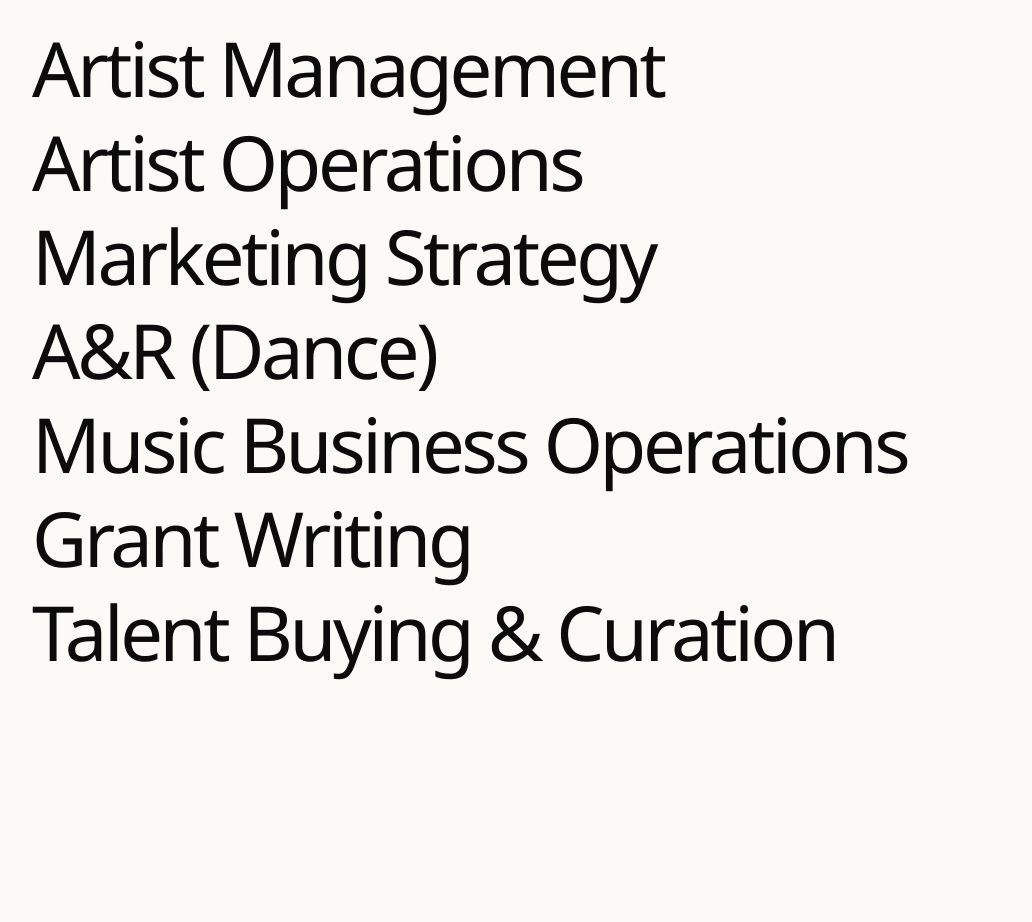
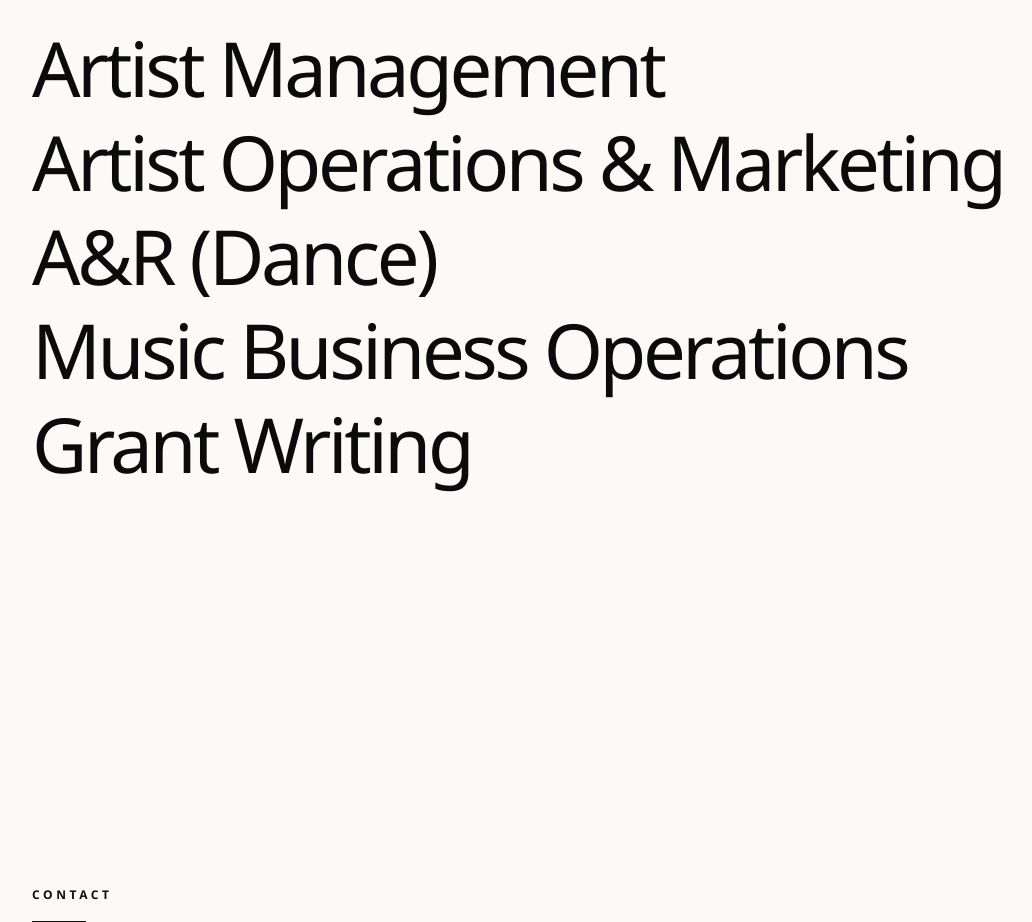
Before and after one commit to heffordmgmt/heffordmgmt_site, a plain HTML site: page index.html in a window 1280 px wide. Shown: the part 2560-3482 px from the top of the page, without its empty margins (48-1080 px from the left). Drawn offline with Linux system fonts and the light colour scheme.

Commit message:
text update

```diff
--- a/index.html
+++ b/index.html
@@ -98,12 +98,10 @@
 
       <ul class="service-list">
         <li>Artist Management</li>
-        <li>Artist Operations</li>
-        <li>Marketing Strategy</li>
+        <li>Artist Operations & Marketing</li>
         <li>A&amp;R (Dance)</li>
         <li>Music Business Operations</li>
         <li>Grant Writing</li>
-        <li>Talent Buying &amp; Curation</li>
       </ul>
 
     </section>
```
